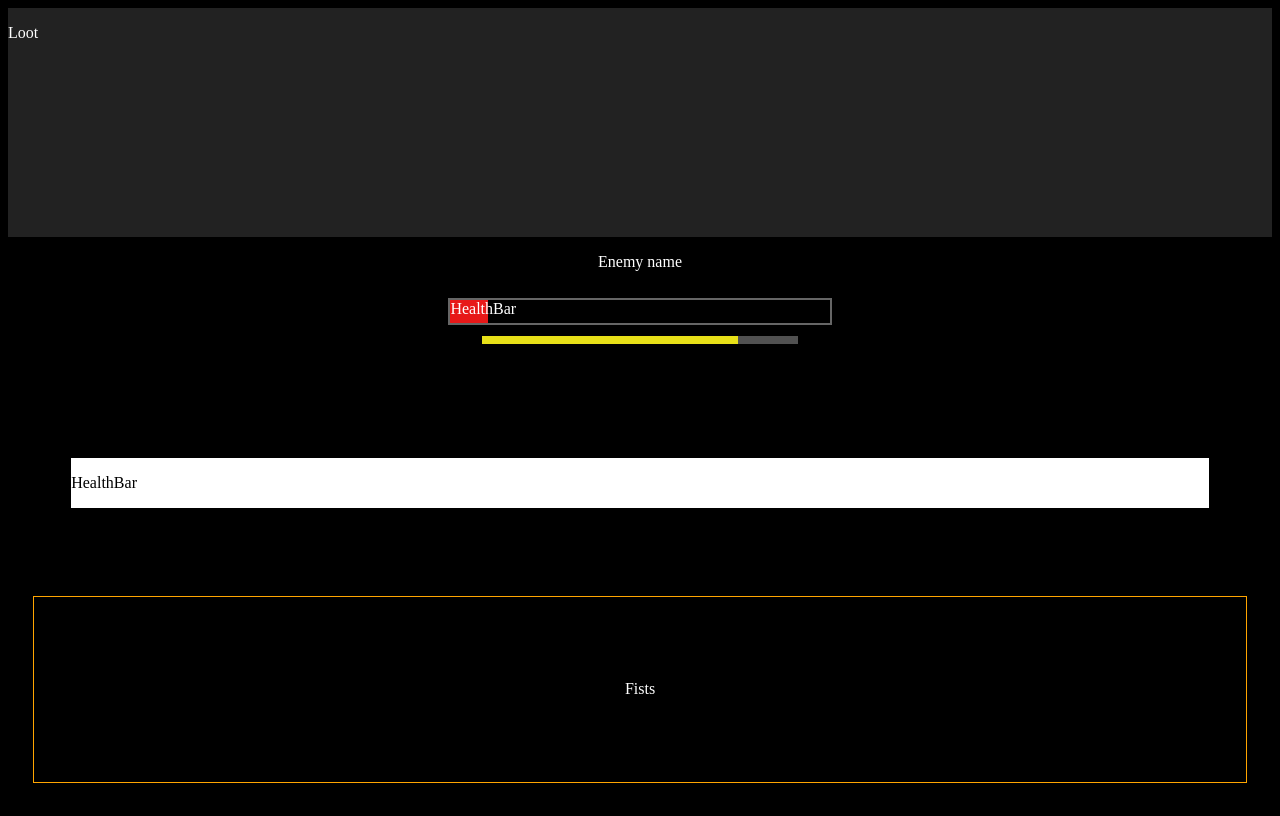
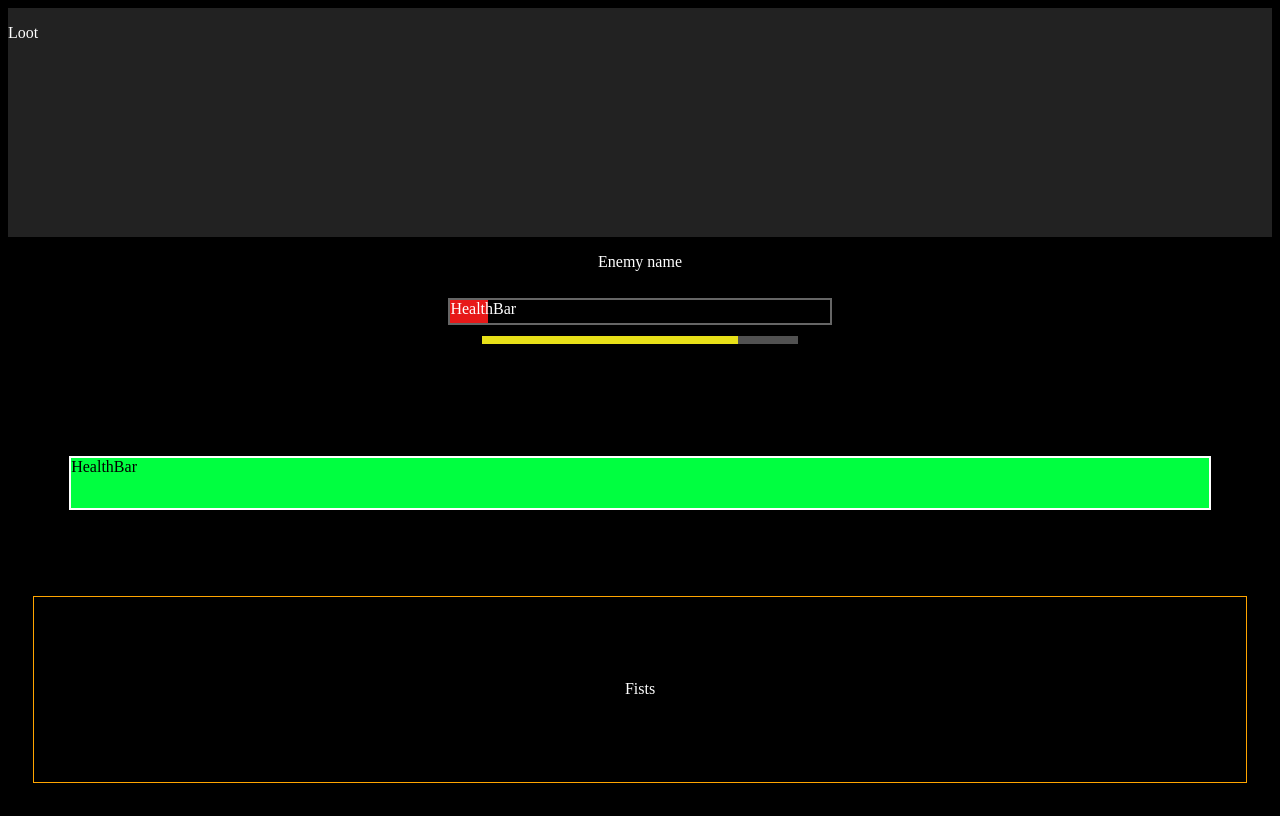
Before and after one commit to Argavyon/mechanical-automatrix, a React (Create React App) app: page / in a window 1280 px wide. Built offline with nearby package versions, Linux system fonts and the light colour scheme.

Commit message:
Improved player health bar

```diff
--- a/src/components/combat/Player/PlayerHealth.tsx
+++ b/src/components/combat/Player/PlayerHealth.tsx
@@ -4,7 +4,7 @@ import "styles/combat/Player/PlayerHealth.css";
 const PlayerHealth: React.FC = () => {
   return (
     <div className="playerHealthContainer">
-      <p>HealthBar</p>
+      <p className="innerHealthBar">HealthBar</p>
     </div>
   );
 };
--- a/src/styles/combat/Enemy/EnemyHealth.css
+++ b/src/styles/combat/Enemy/EnemyHealth.css
@@ -9,7 +9,7 @@
   width: 30%;
 }
 
-.innerHealthBar {
+.enemyHealthContainer > .innerHealthBar {
   background-color: rgb(231, 24, 24);
   width: 10%;
   height: 100%;
--- a/src/styles/combat/Player/PlayerHealth.css
+++ b/src/styles/combat/Player/PlayerHealth.css
@@ -1,6 +1,15 @@
 .playerHealthContainer {
+  display: flex;
+  align-items: center;
   align-self: center;
   margin: 5% 0;
-  background-color: white;
+  background-color: "black";
+  outline: #fff solid 2px;
+  height: 15%;
   width: 90%;
 }
+.playerHealthContainer > .innerHealthBar {
+  background-color: rgb(0, 255, 64);
+  width: 100%;
+  height: 100%;
+}
```
